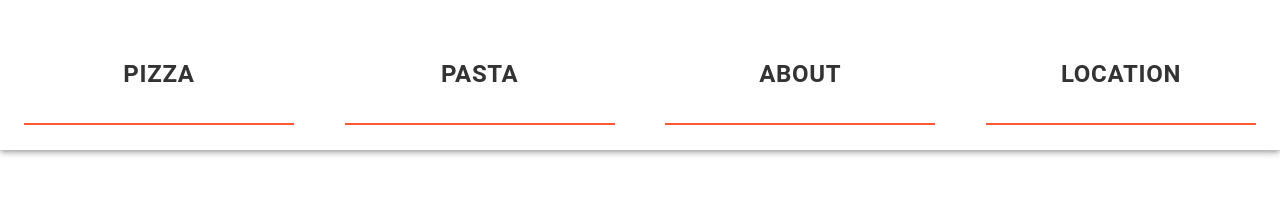
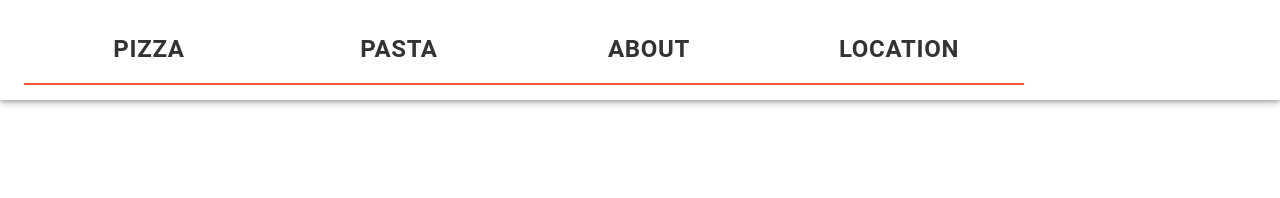
Before and after one commit to manuel12/mui-landing-page, a React (Create React App) app: page / in a window 1280 px wide. Shown: the top 198 px of the page. Built offline with nearby package versions, Linux system fonts and the light colour scheme.

Commit message:
Added responsivity to elements. Added media queries and different rules depending on breakpoints

```diff
--- a/src/components/Navbar/styles.css
+++ b/src/components/Navbar/styles.css
@@ -1,12 +1,19 @@
 .navbar,
 .toolbar {
   background-color: white !important;
-  height: 150px;
+  height: 100px;
 }
 
-.toolbar {
+.navbar-buttons-container {
   display: flex;
-  justify-content: space-between;
+  justify-content: space-around;
+  width: 100%;
+}
+
+
+.hamburger-button {
+  color: var(--main-color);
+  font-size: 60px !important;
 }
 
 .navbar-button {
@@ -17,9 +24,29 @@
   border-right: none !important;
 
   border-bottom: var(--border-width) solid var(--main-color) !important;
-  width: 270px;
-  height: 100px;
+  width: 150px;
+  height: 70px;
   font-size: 24px !important;
   font-weight: bold !important;
   color: var(--font-color) !important;
 }
+
+.navbar-menu-item {
+  text-transform: capitalize;
+}
+
+/* @media screen and (min-width: 768px) {
+
+} */
+
+@media screen and (min-width: 992px) {
+  .navbar-button {
+    width: 200px;
+  }
+}
+
+@media screen and (min-width: 1200px) {
+  .navbar-button {
+    width: 250px;
+  }
+}
```
